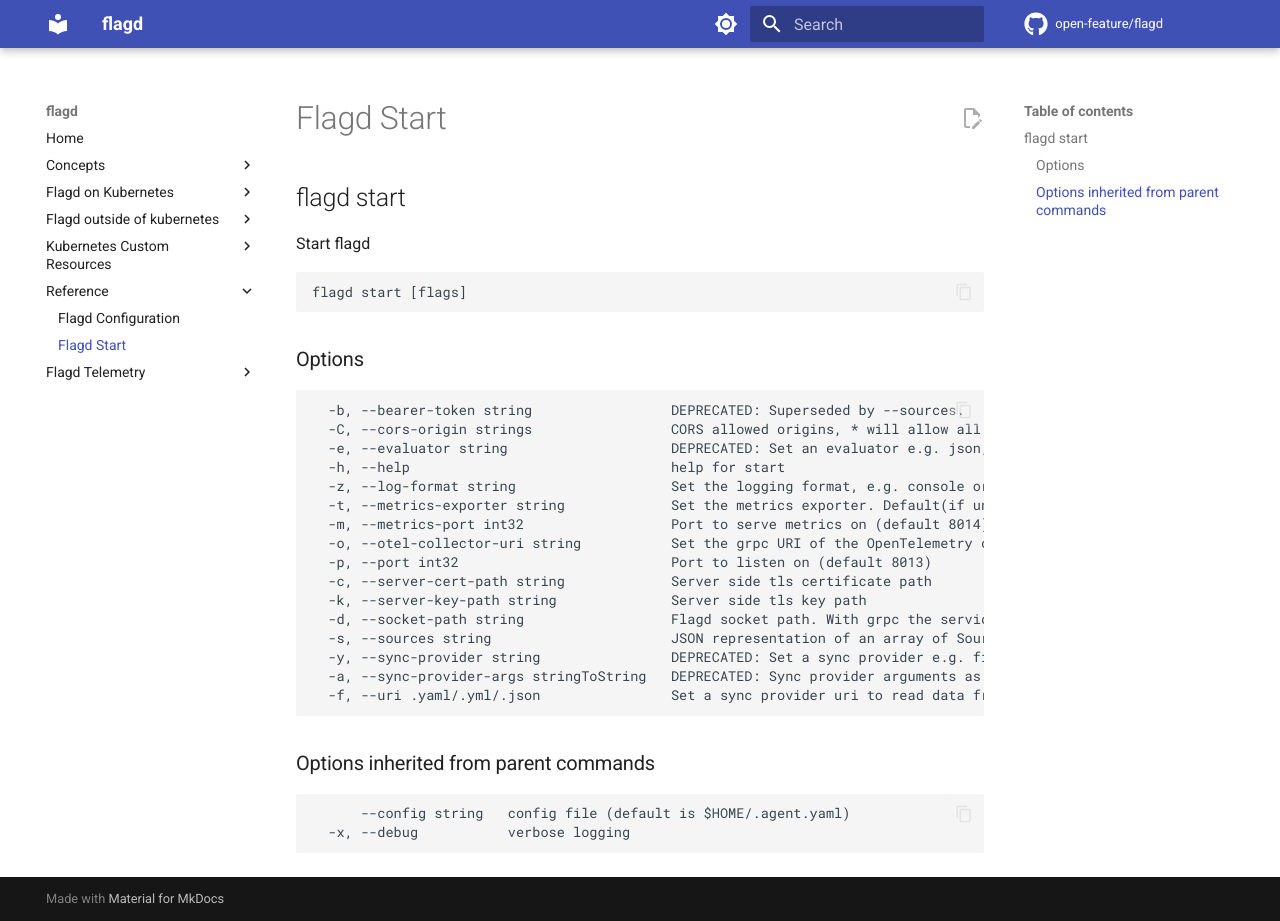
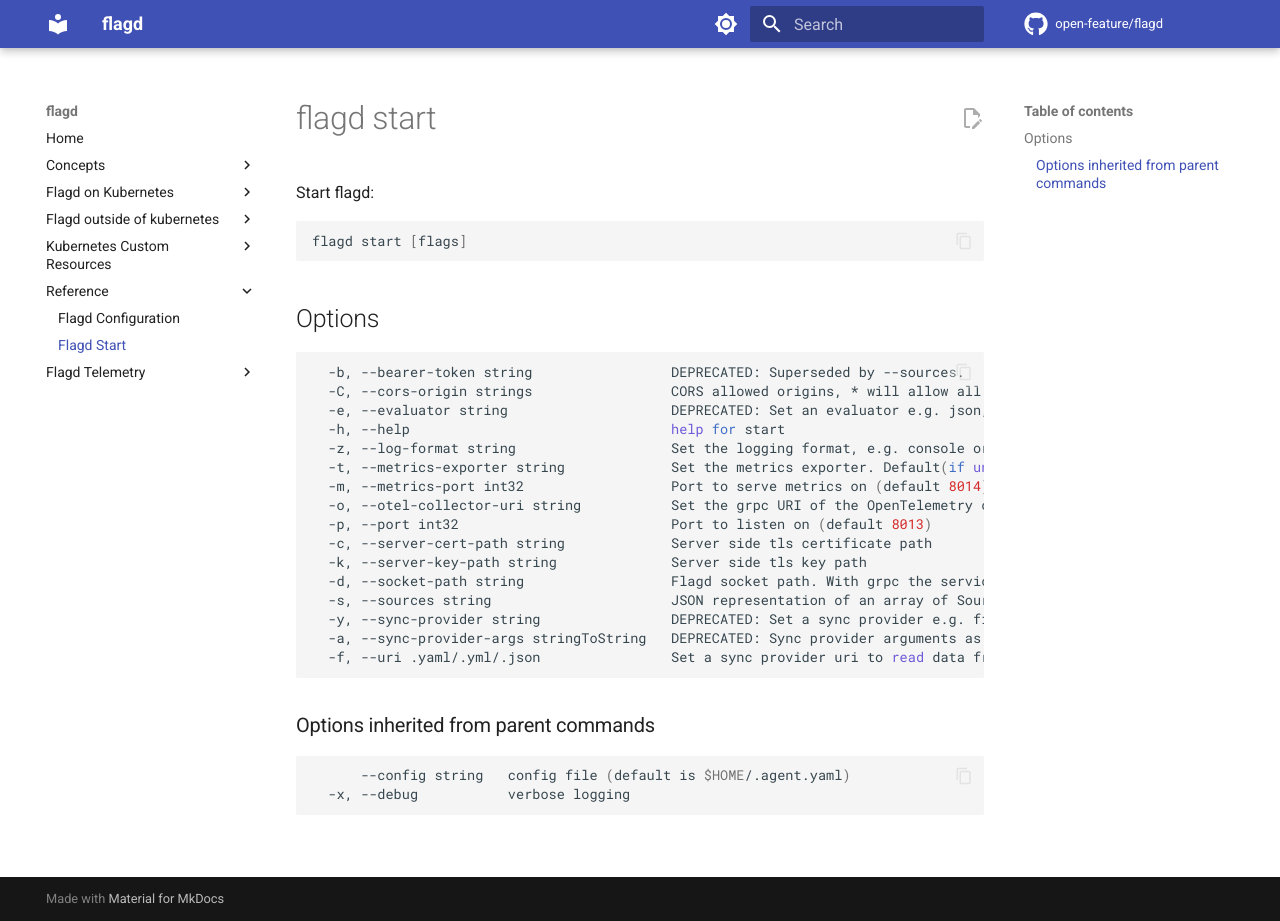
Before and after one commit to open-feature/flagd, an MkDocs documentation site: the page built from web-docs/reference/flagd_start.md, in a window 1280 px wide and 921 px high. Built offline with MkDocs 1.6.1 and Material for MkDocs 9.7.7, drawn with Linux system fonts in a browser that asks for light colours; comment, search, counter and statistics services are not loaded; some of the changed lines change nothing that is shown.

Commit message:
markdown lint
Signed-off-by: Adam Gardner <26523841+agardnerIT@users.noreply.github.com>

````diff
--- a/web-docs/reference/configuration.md
+++ b/web-docs/reference/configuration.md
@@ -1,7 +1,9 @@
+# flagd Configuration
+
 `flagd` supports configuration via config file, environment variables and start-up flags. In cases of a conflict,
 start-up flags have the highest priority, followed by environment variables and config file.
 
-Supported start-up flags are documented (auto-generated) [here](./flagd_start.md).
+Supported start-up flags are documented (auto-generated) [here](flagd_start.md).
 
 Environment variable keys are uppercase, prefixed with `FLAGD_` and all `-` are replaced with `_`. For example,
 `metrics-port` flag in environment variable form is `FLAGD_METRICS_PORT`.
@@ -13,7 +15,7 @@
 Sync providers are a core part of flagd; they are the abstraction that enables different sources for feature flag configurations.
 flagd currently support the following sync providers:
 
-- [Configuration](#configuration)
+- [Configuration](./#configuration)
   - [Sync providers](#sync-providers)
     - [Kubernetes provider](#kubernetes-provider)
     - [Filepath provider](#filepath-provider)
--- a/web-docs/reference/flagd_start.md
+++ b/web-docs/reference/flagd_start.md
@@ -1,15 +1,14 @@
-<!-- markdownlint-disable-file -->
-## flagd start
+# flagd start
 
-Start flagd
+Start flagd:
 
-```
+```shell
 flagd start [flags]
 ```
 
-### Options
+## Options
 
-```
+```shell
   -b, --bearer-token string                 DEPRECATED: Superseded by --sources.
   -C, --cors-origin strings                 CORS allowed origins, * will allow all origins
   -e, --evaluator string                    DEPRECATED: Set an evaluator e.g. json, yaml/yml.Please note that yaml/yml and json evaluations work the same (yaml/yml files are converted to json internally) (default "json")
@@ -30,7 +29,7 @@
 
 ### Options inherited from parent commands
 
-```
+```shell
       --config string   config file (default is $HOME/.agent.yaml)
   -x, --debug           verbose logging
 ```
````
Also changed, not shown: docs/configuration/configuration.md (line endings or trailing spaces).
